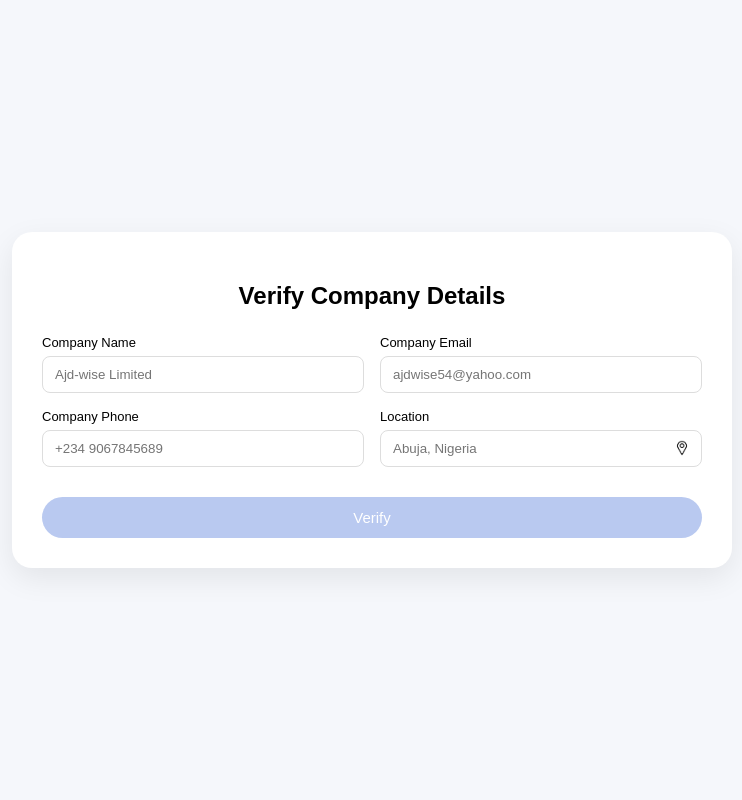
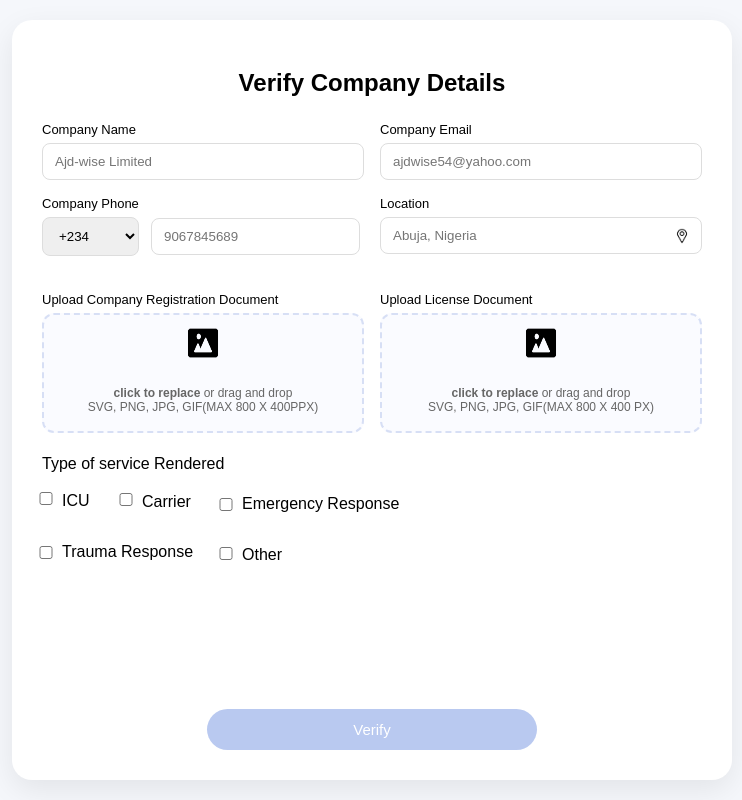
Before and after one commit to godswill66/Figma-operator-, a plain HTML site: page verification/index.html in a window 1280 px wide. Shown: the whole page, without its empty margins (268-1010 px from the left). Drawn offline with Linux system fonts and the light colour scheme.

Commit message:
done with company verification UI

```diff
--- a/verification/index.html
+++ b/verification/index.html
@@ -1,20 +1,17 @@
-<!DOCTYPE html>
+<!doctype html>
 <html lang="en">
   <head>
     <meta charset="UTF-8" />
     <title>Verify Company Details</title>
-  </head>
     <style>
       * {
         box-sizing: border-box;
         font-family: Arial, sans-serif;
       }
-
       body {
         background: #f5f7fb;
         margin: 0;
       }
-
       .page {
         min-height: 100vh;
         display: flex;
@@ -58,13 +55,18 @@
         height: 16px;
         pointer-events: none; /* allows clicking input */
       }
-
+      #select-phone {
+        width: 30%;
+        margin-right: 8px;
+      }
+      #phone-input {
+        width: 65%;
+      }
       .field label {
         font-size: 13px;
         margin-bottom: 6px;
         display: block;
       }
-
       input,
       select {
         width: 100%;
@@ -83,10 +85,55 @@
         position: relative;
         left: 50px;
       }
+      .upload-container {
+        grid-column: span 2;
+        display: flex;
+        gap: 16px;
+        margin-top: 20px;
+      }
+      .upload-box {
+        flex: 1;
+        display: flex;
+        flex-direction: column;
+      }
+
+      .upload-box label {
+        font-size: 13px;
+        margin-bottom: 6px;
+      }
+
+      .upload-area {
+        height: 120px; /* expanded height */
+        border: 2px dashed #d7dff5;
+        border-radius: 12px;
+        background: #fafbff;
+        display: flex;
+        flex-direction: column;
+        align-items: center;
+        justify-content: center;
+        cursor: pointer;
+        text-align: center;
+      }
+
+      .upload-area span {
+        font-size: 28px;
+        margin-bottom: 6px;
+      }
+
+      .upload-area small {
+        font-size: 12px;
+        color: #666;
+      }
+      span img {
+        width: 40px;
+        height: 40px;
+        bottom: 10px;
+        position: relative;
+      }
       /* button */
       .btn {
-      margin-top: 30px;
-      width: 100%;
+        width: 50%;
+        margin-left: 25%;
         padding: 12px;
         border-radius: 25px;
         border: none;
@@ -94,12 +141,60 @@
         color: white;
         font-size: 15px;
         cursor: pointer;
+        margin-top: 30px;
       }
-
       .btn:hover {
         background: #5b7cfa;
       }
-
+      #ICU-checkbox {
+        position: relative;
+        right: 330px;
+      }
+      #Carrier-checkbox {
+        position: relative;
+        right: 250px;
+        bottom: 37px;
+      }
+      #Emergency-Response-checkbox {
+        position: relative;
+        right: 150px;
+        bottom: 70px;
+      }
+      #Trauma-Response-checkbox {
+        position: relative;
+        right: 330px;
+        bottom: 60px;
+      }
+      #Other-checkbox {
+        position: relative;
+        right: 150px;
+        bottom: 97px;
+      }
+      .ICU {
+        position: relative;
+        bottom: 17px;
+        left: 20px;
+      }
+      .Carrier {
+        position: relative;
+        bottom: 54px;
+        left: 100px;
+      }
+      .emergency-Response {
+        position: relative;
+        bottom: 90px;
+        left: 200px;
+      }
+      .trauma-Response {
+        position: relative;
+        bottom: 80px;
+        left: 20px;
+      }
+      .other {
+        position: relative;
+        bottom: 115px;
+        left: 200px;
+      }
       /* responsive */
       @media (max-width: 650px) {
         .grid,
@@ -108,6 +203,7 @@
         }
       }
     </style>
+  </head>
   <body>
     <div class="page">
       <div class="card">
@@ -119,7 +215,6 @@
               <label>Company Name</label>
               <input type="text" placeholder="Ajd-wise Limited" required />
             </div>
-
             <div class="field">
               <label>Company Email</label>
               <input type="email" placeholder="ajdwise54@yahoo.com" required />
@@ -127,9 +222,18 @@
 
             <div class="field">
               <label>Company Phone</label>
-              <input type="tel" placeholder="+234 9067845689" required />
+              <select name="phone" id="select-phone">
+                <option value="+234">+234</option>
+                <option value="+1">+1</option>
+                <option value="+44">+44</option>
+              </select>
+              <input
+                type="tel"
+                placeholder="9067845689"
+                required
+                id="phone-input"
+              />
             </div>
-
             <div class="field">
               <label>Location</label>
               <div class="input-icon">
@@ -137,15 +241,87 @@
                 <img src="/assets/images/location-icon.png" alt="Location" />
               </div>
             </div>
+            <div class="upload-container">
+              <div class="upload-box">
+                <label>Upload Company Registration Document</label>
+                <label class="upload-area">
+                  <input type="file" hidden />
+                  <span><img src="/assets/images/pics-icon.png" alt="" /></span>
+                  <small
+                    ><strong>click to replace </strong>or drag and drop<br />SVG,
+                    PNG, JPG, GIF(MAX 800 X 400PPX)</small
+                  >
+                </label>
+              </div>
+
+              <div class="upload-box">
+                <label>Upload License Document</label>
+                <label class="upload-area">
+                  <input type="file" hidden required/>
+                  <span><img src="/assets/images/pics-icon.png" alt="" /></span>
+                  <small
+                    ><strong>click to replace </strong>or drag and drop<br />SVG,
+                    PNG, JPG, GIF(MAX 800 X 400 PX)</small
+                  >
+                </label>
+              </div>
+            </div>
+          </div>
+          <div class="services">
+            <p>Type of service Rendered</p>
+            <div>
+              <input type="checkbox" name="ICU" id="ICU-checkbox" required/>
+              <label class="ICU" for="ICU-checkbox">ICU</label>
+              <input type="checkbox" name="Carrier" id="Carrier-checkbox" required/>
+              <label class="Carrier" for="Carrier-checkbox">Carrier</label>
+              <input
+                type="checkbox"
+                name="EmergencyResponse"
+                id="Emergency-Response-checkbox" required
+              />
+              <label
+                class="emergency-Response"
+                for="Emergency-Response-checkbox"
+                >Emergency Response</label
+              >
+              <input
+                type="checkbox"
+                name="TraumaResponse"
+                id="Trauma-Response-checkbox" required
+              />
+              <label class="trauma-Response" for="Trauma-Response-checkbox"
+                >Trauma Response</label
+              >
+              <input type="checkbox" name="Other" id="Other-checkbox" required/>
+              <label class="other" for="Other-checkbox">Other</label>
+            </div>
           </div>
           <button type="submit" class="btn">Verify</button>
         </form>
       </div>
     </div>
-    <div class="upload">
+    <script>
+      const checkboxes = document.querySelectorAll(
+        '.services input[type="checkbox"]',
+      );
+      const verifyBtn = document.querySelector(".btn");
 
-    </div>
-    <script>
+      // disable button initially
+      verifyBtn.disabled = true;
+
+      checkboxes.forEach((checkbox) => {
+        checkbox.addEventListener("change", () => {
+          const anyChecked = Array.from(checkboxes).some((cb) => cb.checked);
+
+          if (anyChecked) {
+            verifyBtn.classList.add("active");
+            verifyBtn.disabled = false;
+          } else {
+            verifyBtn.classList.remove("active");
+            verifyBtn.disabled = true;
+          }
+        });
+      });
       document
         .getElementById("verifyForm")
         .addEventListener("submit", function (e) {
```
Also changed, not shown: assets/images/pics-icon.png (added). Lines whose indentation alone changed are shown as unchanged.
